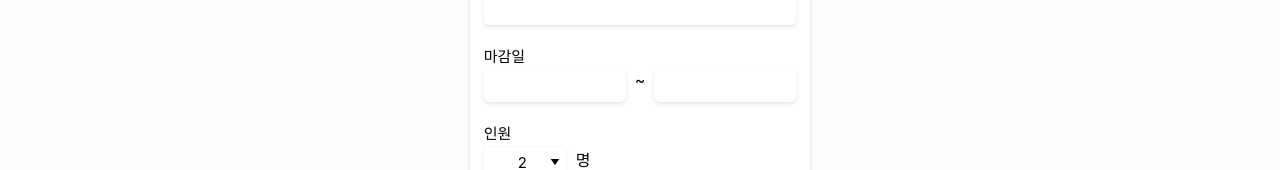
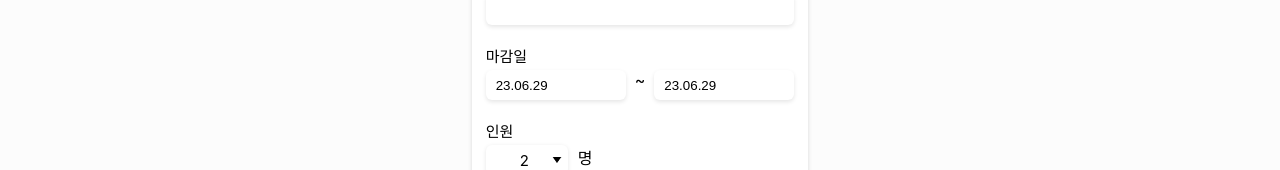
Before and after one commit to hyennin/collaboo-client, a React (Create React App) app: page /gen-project in a window 1280 px wide. Shown: the part 146-316 px from the top of the page. Built offline with nearby package versions, Linux system fonts and the light colour scheme.

Commit message:
✨ feat: 시작일, 마감일 선택 기능 구현

```diff
--- a/package.json
+++ b/package.json
@@ -8,6 +8,7 @@
     "@testing-library/user-event": "^13.5.0",
     "react": "^18.2.0",
     "react-circular-progressbar": "^2.1.0",
+    "react-datepicker": "^4.15.0",
     "react-dom": "^18.2.0",
     "react-router-dom": "^6.14.0",
     "react-scripts": "5.0.1",
--- a/src/pages/genProject.js
+++ b/src/pages/genProject.js
@@ -2,13 +2,22 @@ import { useState } from 'react';
 import Header from '../components/header';
 import styles from '../styles/GenProject.module.css';
 import down from '../assets/down.png';
+import calendar from '../assets/calendar.png';
+import DatePicker from 'react-datepicker';
+import "react-datepicker/dist/react-datepicker.css";
+import { ko } from 'date-fns/esm/locale';
 
 const GenProject = () => {
+  // select custom
   const [currentValue, setCurrentValue] = useState("2");
   const [showOptions, setShowOptions] = useState(false);
   const handleOnChangeSelectValue = (e) => {
     setCurrentValue(e.target.getAttribute("value"));
   };
+
+  // datepicker
+  const [startDate, setStartDate] = useState(new Date());
+  const [endDate, setEndDate] = useState(new Date());
 
   return (
     <div className={styles.container}>
@@ -19,7 +28,30 @@ const GenProject = () => {
           <input className={styles.input}/>
           <label className={styles.label}>마감일</label>
           <div className={styles.datepicker}>
-            <input className={styles.from}/>&nbsp;&nbsp;~&nbsp;&nbsp;<input className={styles.to}/>
+            <DatePicker
+              className={styles.picker}
+              selected={startDate}
+              onChange={date => setStartDate(date)}
+              selectsStart
+              startDate={startDate}
+              endDate={endDate}
+              minDate={new Date()}
+              dateFormat='yy.MM.dd'
+              locale={ko}
+            />
+            &nbsp;&nbsp;~&nbsp;&nbsp;
+            <DatePicker
+              className={styles.picker}
+              selected={endDate}
+              onChange={date => setEndDate(date)}
+              selectsEnd
+              startDate={startDate}
+              endDate={endDate}
+              minDate={startDate}
+              dateFormat='yy.MM.dd'
+              locale={ko}
+            />
+            {/* <div className={styles.to}><img className={styles.calendar} src={calendar} alt='날짜'/></div> */}
           </div>
           <label className={styles.label}>인원</label>
           <div className={styles.select_container}>
--- a/src/styles/GenProject.module.css
+++ b/src/styles/GenProject.module.css
@@ -100,14 +100,19 @@
 
 }
 
-.from, .to {
-  width: 130px;
+.picker {
+  width: 120px;
   height: 30px;
-  padding-left: 10px;
+  padding: 0 10px;
   border: 0;
   outline: none;
   border-radius: 6px;
   box-shadow: 0px 2px 4px 0px rgba(0, 0, 0, 0.1);
+}
+
+.calendar {
+  margin-top: 4px;
+  float: right;
 }
 
 .info {
```
Also changed, not shown: src/assets/calendar.png (added), 1 other file (tests, documents, lock files or other folders).
